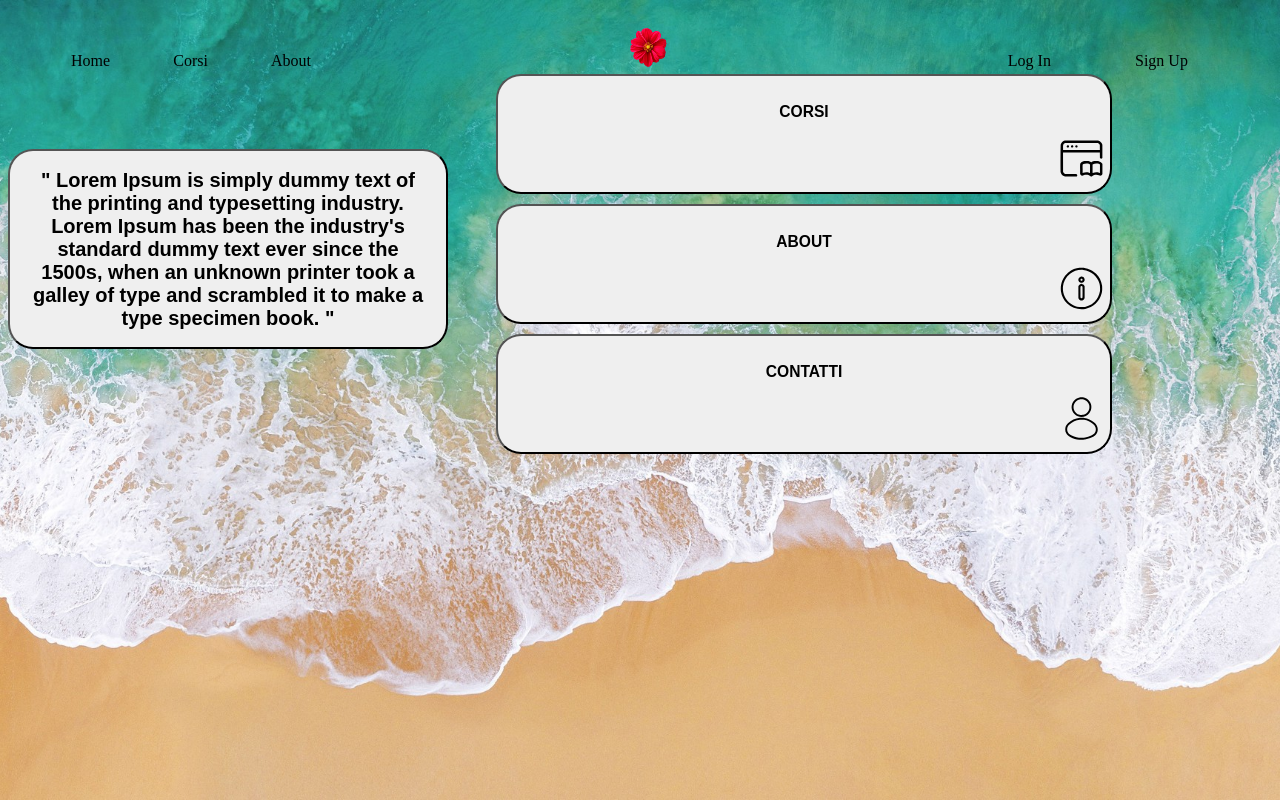
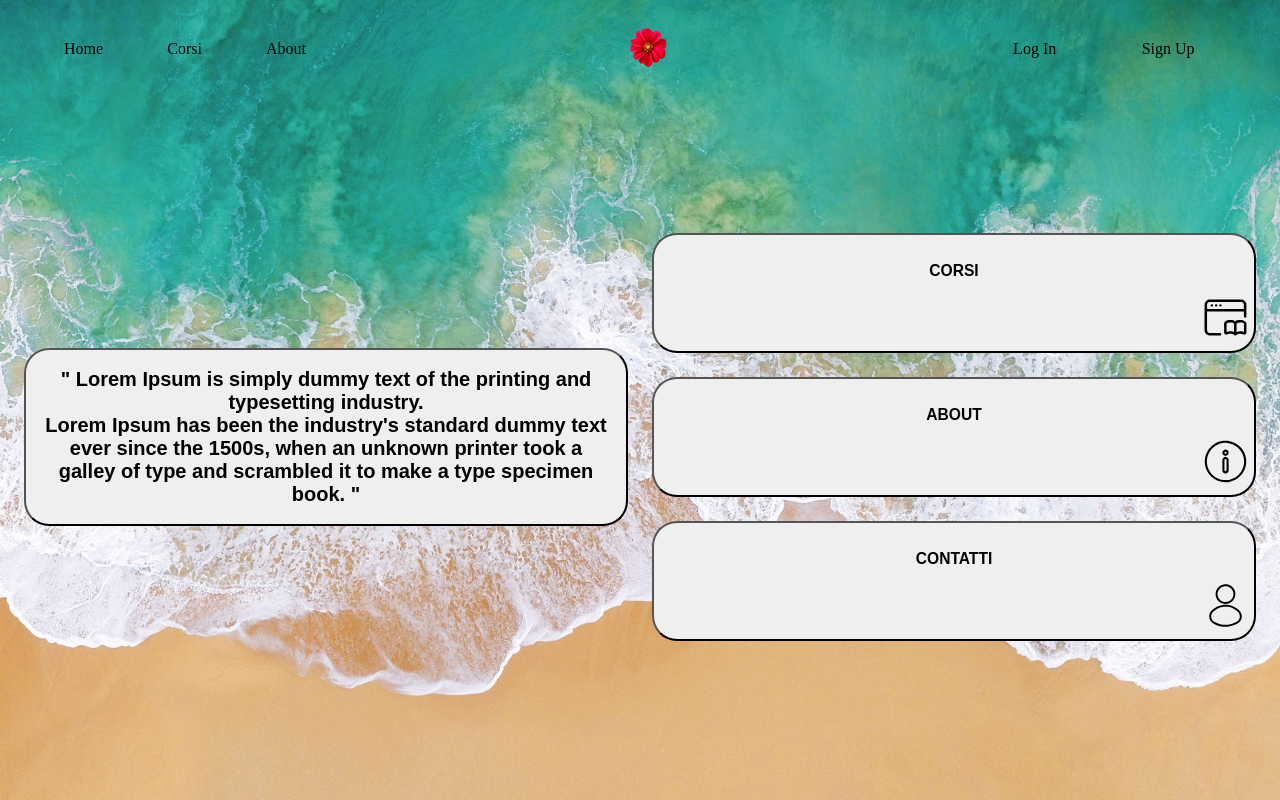
Before and after one commit to tronconih/SPA, a plain HTML site: page index.html in a window 1280 px wide. Drawn offline with Linux system fonts and the light colour scheme.

Commit message:
fix: Applies pr review changes

```diff
--- a/index.html
+++ b/index.html
@@ -1,30 +1,33 @@
 <!DOCTYPE html>
+
 <head>
     <meta name="viewport" content="width=device-width,initial-scale=1.0">
     <link rel="stylesheet" href="style.css">
 </head>
-    <body onresize = "manageWindowResize()">
-        <div class="page-container">
+
+<body class="column" onresize="manageWindowResize()">
+
+    <!-- header -->
+    <div id="homeHeaderRef" class="home-header">
+        <div class="flex-grow justify-evenly row">
+            <a id="homeLinkRef">Home</a>
+            <a id="coursesLinkRef">Corsi</a>
+            <a id="aboutLinkRef">About</a>
+        </div>
+
+        <a id="headerLogoRef" class="header-logo">
+            <img src="images/logo.png" id="headerLogoImageRef" class="header-logo-image">
+        </a>
+
+        <div class="flex-grow justify-evenly row">
+            <a id="loginLinkRef">Log In</a>
+            <a id="signinLinkRef">Sign Up</a>
+        </div>
+    </div>
 
     <!-- image that became visible when the window width is under 900px -->
     <!-- src hadn't been written dawn because it will be modified from the css just when the window size is less than 900px-->
     <img id="drawerToggleRef" class="drawer-toggle" onclick="headerMobile()">
-
-            <!-- header -->
-            <div id="homeHeaderRef" class="home-header">
-                <div class = "flex-grow flex-grow--binder justify-evenly row">
-                    <a id="homeLinkRef" class="header-link home-header">Home</a>
-                    <a id="coursesLinkRef" class="header-link home-header">Corsi</a>
-                    <a id="aboutLinkRef" class="header-link home-header">About</a>
-                </div>
-
-                <a id="headerLogoRef" class="header-logo header-link"><img src="images/logo.png" id="headerLogoImageRef" class="header-logo-image"></a>
-
-                <div class = "flex-grow flex-grow--binder justify-evenly row">
-                    <a id="loginLinkRef" class="header-link home-header">Log In</a>
-                    <a id="signinLinkRef" class="header-link home-header">Sign Up</a>
-                </div>
-            </div>
 
     <!-- drawer -->
     <div id="homeDrawerRef" class="home-drawer">
@@ -36,20 +39,29 @@
     </div>
 
     <!-- Home page contained in a div and managed with a grid -->
-            <div id="homeGridRef" class="home-grid home-grid--binder">
+    <div class="flex-grow column items-center justify-center page-wrapper">
+        <div id="homeGridRef" class="home-grid">
+            <button id="citationButtonRef" class="citation-button">
+                <h2 id="citationHeadingRef" class="citation-heading"><b>" Lorem Ipsum is simply dummy text of the
+                        printing and typesetting industry.<br>
+                        Lorem Ipsum has been the industry's standard dummy text ever since the 1500s,
+                        when an unknown printer took a galley of type and scrambled it to make a type specimen book.
+                        "</b></h2>
+            </button>
 
-                <button id="citationButtonRef" class="citation-button"> <h2 id="citationHeadingRef" class="citation-heading"><b>" Lorem Ipsum is simply dummy text of the printing and typesetting industry.<br>
-                    Lorem Ipsum has been the industry's standard dummy text ever since the 1500s,
-                    when an unknown printer took a galley of type and scrambled it to make a type specimen book. "</b></h2></button>
-                <button id="coursesButtonRef" class="courses-button home-buttons-code-binder"> <h3>CORSI</h3> <img class="button-icons" src="images/courses.svg"> </button>
-                <button id="aboutButtonRef" class="about-button home-buttons-code-binder"> <h3>ABOUT</h3> <img class="button-icons" src="images/info.svg"> </button>
-                <button id="contactButtonRef" class="contact-button home-buttons-code-binder"> <h3 id="contactButtonRef1">CONTATTI</h3> <img class="button-icons" src="images/user.svg"> </button>
-
+            <button id="coursesButtonRef" class="courses-button home-buttons-code-binder">
+                <h3>CORSI</h3> <img class="button-icons" src="images/courses.svg">
+            </button>
+            <button id="aboutButtonRef" class="about-button home-buttons-code-binder">
+                <h3>ABOUT</h3> <img class="button-icons" src="images/info.svg">
+            </button>
+            <button id="contactButtonRef" class="contact-button home-buttons-code-binder">
+                <h3 id="contactButtonRef1">CONTATTI</h3> <img class="button-icons" src="images/user.svg">
+            </button>
         </div>
-
     </div>
 
     <script src="script.js"></script>
+</body>
 
-    </body>
 </html>
--- a/script.js
+++ b/script.js
@@ -54,10 +54,9 @@ function closeDrawer(){
     isMobileHeaderOpen = false;
 }
 
-let w = window.outerWidth;
 //function created to manage the problem of the css priorities (js-CSS > css)
 function manageWindowResize(){
-    if(w > 900){
+    if(w > window.outerWidth){
         isMobileHeaderOpen = false;
         document.getElementsByTagName("BODY")[0].style.overflowY = "auto";
         closeDrawer();
--- a/style.css
+++ b/style.css
@@ -1,23 +1,36 @@
-.row{
+.row {
   display: flex;
   flex-direction: row;
 }
 
-.column{
+.column {
   display: flex;
   flex-direction: column;
 }
 
-.flex-grow{
+.flex-grow {
   flex-grow: 1;
 }
 
-.justify-evenly{
+.justify-evenly {
   justify-content: space-evenly;
 }
+
+.justify-center {
+  justify-content: center;
+}
+
+.items-center {
+  align-items: center;
+}
+
 /*~~||~~||~~||~~||~~||~~||~~||~~||~~||~~||~~||~~||~~||~~||~~||~~||~~||~~||~~||~~||~~||~~||~~||~~||~~||~~||~~||~~||~~*/
 
-html{
+.page-container {
+  background-color: red;
+}
+
+html {
   /*wallpaper adaptation found on css tricks*/
   background: url(images/wallpaper.jpg) no-repeat center center fixed;
   -webkit-background-size: cover;
@@ -26,11 +39,8 @@ html{
   background-size: cover;
 }
 
-body{
-    overflow-y: auto;
-}
 /*--------------Header--------------*/
-.home-header{
+.home-header {
   align-items: center;
   display: flex;
   margin-top: 24px;
@@ -40,33 +50,49 @@ body{
   height: 50px;
 }
 
-a{
+a {
   transition: color 0.9s;
 }
 
-a:hover{
+a:hover {
   color: white;
 }
 
-.header-logo{
+.header-logo {
   /*logo takes 2*/
   flex-grow: 2;
 }
 
-.header-logo-image{
+.header-logo-image {
   transition: rotate 0.9s;
 }
 
-.header-logo-image:hover{
+.header-logo-image:hover {
   rotate: 360deg;
 }
 
-.home-grid{
-    grid-template-columns: 440px 616px;
-    grid-template-rows: repeat(3, 90px [row-start]);
+.page-wrapper{
+  padding: 24px;
 }
+
+.home-grid {
+  grid-template-columns: 1fr 1fr;
+  /*align center axe y FIXME: TODO:*/
+  /* align-content: stretch; */
+  column-gap: 24px;
+  display: grid;
+  /*align center axe x*/
+  justify-content: center;
+  row-gap: 24px;
+}
+
+body {
+  margin: 0;
+  height: 100vh;
+}
+
 /*--------------Drawer--------------*/
-.home-drawer{
+.home-drawer {
   align-items: center;
   display: flex;
   margin-top: 24px;
@@ -78,13 +104,13 @@ a:hover{
 }
 
 /*--------------Home-Grid--------------*/
-.citation-heading{
+.citation-heading {
   margin-left: 12px;
   margin-right: 12px;
   text-align: center;
 }
 
-.citation-button{
+.citation-button {
   /*axe y*/
   align-self: center;
   backdrop-filter: blur(15px);
@@ -96,19 +122,19 @@ a:hover{
   place-self: center;
 }
 
-.courses-button{
+.courses-button {
   grid-row: 1;
 }
 
-.about-button{
+.about-button {
   grid-row: 2;
 }
 
-.contact-button{
+.contact-button {
   grid-row: 3;
 }
 
-.home-buttons-code-binder{
+.home-buttons-code-binder {
   backdrop-filter: blur(15px);
   border-radius: 25px;
   grid-column: 2;
@@ -116,46 +142,30 @@ a:hover{
   transition: all 0.9s;
 }
 
-.home-buttons-code-binder:hover{
+.home-buttons-code-binder:hover {
   transform: scale(1.1);
 }
 
-.drawer-toggle{
+.drawer-toggle {
   display: none;
-    width:60px;
+  width: 60px;
 }
 
-.button-icons{
+.button-icons {
   float: right;
   width: 45px;
 }
 
-.home-grid:not(.button-icons){
+.home-grid:not(.button-icons) {
   float: left;
 }
 
-.home-grid--binder{
-    /*align center axe y FIXME: TODO:*/
-    align-content: stretch;
-    column-gap: 48px;
-    display: grid;
-    /*align center axe x*/
-    justify-content: center;
-    row-gap: 40px;
-}
-
-.flex-grow--binder{
-    flex-grow: 1;
-    justify-content: space-evenly;
-}
-
-@media(width < 900px){
-
+@media (width < 900px) {
   /*header*/
-    div.home-header{
+  div.home-header {
     display: none;
   }
-    div.home-drawer{
+  div.home-drawer {
     align-self: stretch;
     backdrop-filter: blur(15px);
     display: flex;
@@ -173,7 +183,7 @@ a:hover{
     overflow: auto;
   }
 
-    .drawer-toggle{
+  .drawer-toggle {
     content: url("images/menu.svg");
     display: block;
     position: absolute;
@@ -185,39 +195,33 @@ a:hover{
     z-index: 10;
   }
 
-    .flex-grow{
-        /*everyone except logo takes 1*/
-        display: block;
-     }
-
-    .drawer-link{
+  .drawer-link {
     padding-top: 75px;
     padding-bottom: 75px;
   }
 
   /*GRID 1*/
 
-    div.home-grid{
+  div.home-grid {
     grid-template-columns: 350px;
     grid-template-rows: repeat(6, 100px[row-start]);
   }
 
-    .courses-button{
+  .courses-button {
     /*first button*/
     grid-row: 4;
     grid-column: 1;
   }
 
-    .about-button{
+  .about-button {
     /*second button*/
     grid-row: 5;
     grid-column: 1;
   }
 
-    .contact-button{
+  .contact-button {
     /*third button*/
     grid-row: 6;
     grid-column: 1;
   }
-
 }
```
Lines whose indentation alone changed are shown as unchanged.
